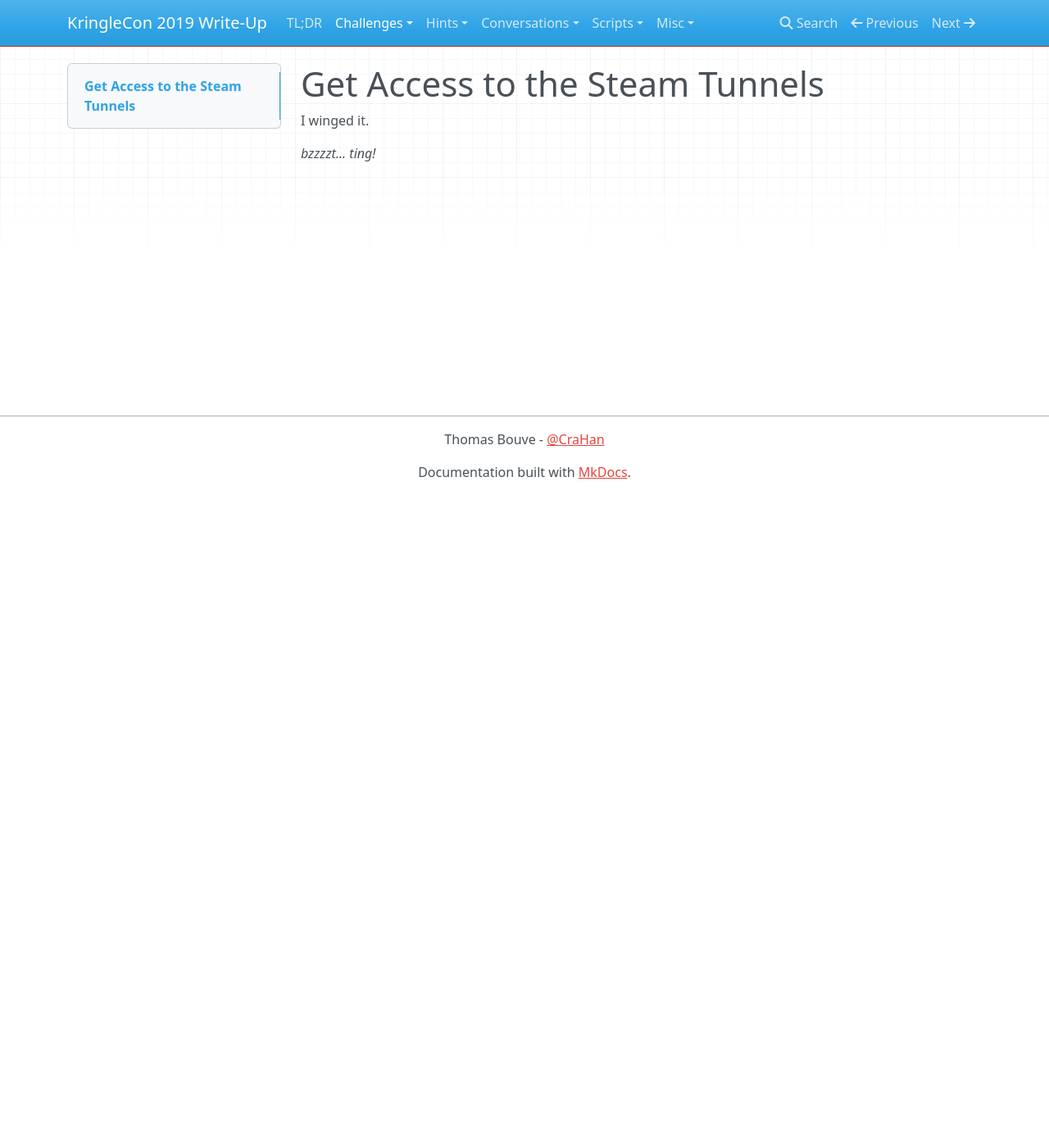
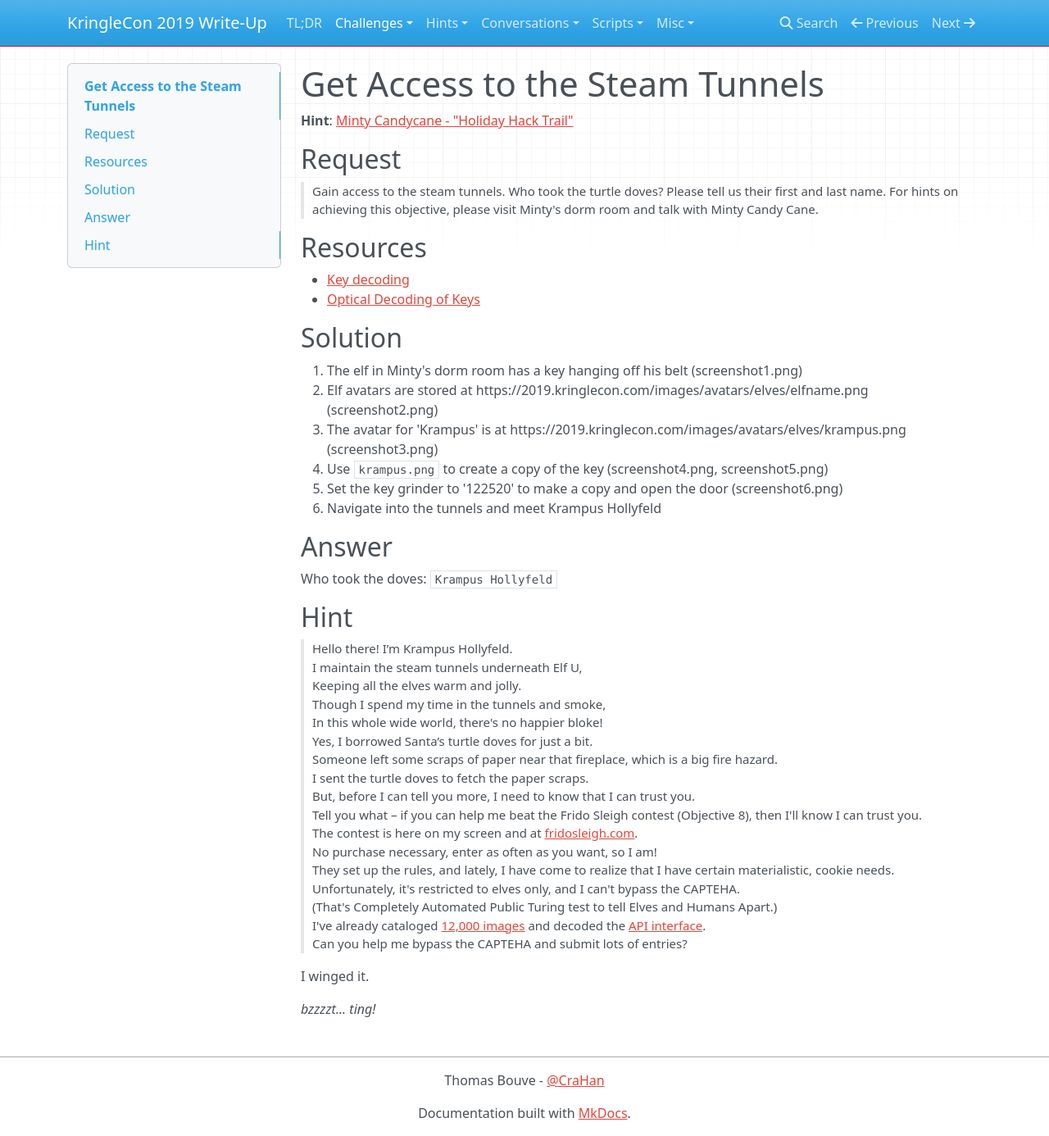
Before and after one commit to crahan/HolidayHackChallenge2019, an MkDocs documentation site: the page built from docs/challenges/c7.md, in a window 1280 px wide and 1386 px high. Shown: the whole window at 82% size. Built offline with MkDocs 1.6.1, drawn with Linux system fonts in a browser that asks for light colours; nearby versions of some CDN libraries; a style sheet for code colours, icons or effects is not loaded.

Commit message:
Fix c5, first c7 version.

```diff
--- a/docs/challenges/c7.md
+++ b/docs/challenges/c7.md
@@ -1,4 +1,42 @@
 # Get Access to the Steam Tunnels
+**Hint**: [Minty Candycane - "Holiday Hack Trail"](../hints/h7.md)
+
+## Request
+> Gain access to the steam tunnels. Who took the turtle doves? Please tell us their first and last name. For hints on achieving this objective, please visit Minty's dorm room and talk with Minty Candy Cane.
+
+## Resources
+- [Key decoding](https://github.com/deviantollam/decoding)
+- [Optical Decoding of Keys](https://www.youtube.com/watch?v=KU6FJnbkeLA&feature=youtu.be)
+
+## Solution
+1. The elf in Minty's dorm room has a key hanging off his belt (screenshot1.png)
+2. Elf avatars are stored at https://2019.kringlecon.com/images/avatars/elves/elfname.png (screenshot2.png)
+3. The avatar for 'Krampus' is at https://2019.kringlecon.com/images/avatars/elves/krampus.png (screenshot3.png)
+4. Use `krampus.png` to create a copy of the key (screenshot4.png, screenshot5.png)
+5. Set the key grinder to '122520' to make a copy and open the door (screenshot6.png)
+6. Navigate into the tunnels and meet Krampus Hollyfeld
+
+## Answer
+Who took the doves: `Krampus Hollyfeld`
+
+## Hint
+> Hello there! I’m Krampus Hollyfeld.
+> I maintain the steam tunnels underneath Elf U,
+> Keeping all the elves warm and jolly.
+> Though I spend my time in the tunnels and smoke,
+> In this whole wide world, there's no happier bloke!
+> Yes, I borrowed Santa’s turtle doves for just a bit.
+> Someone left some scraps of paper near that fireplace, which is a big fire hazard.
+> I sent the turtle doves to fetch the paper scraps.
+> But, before I can tell you more, I need to know that I can trust you.
+> Tell you what – if you can help me beat the Frido Sleigh contest (Objective 8), then I'll know I can trust you.
+> The contest is here on my screen and at [fridosleigh.com](https://fridosleigh.com/).
+> No purchase necessary, enter as often as you want, so I am!
+> They set up the rules, and lately, I have come to realize that I have certain materialistic, cookie needs.
+> Unfortunately, it's restricted to elves only, and I can't bypass the CAPTEHA.
+> (That's Completely Automated Public Turing test to tell Elves and Humans Apart.)
+> I've already cataloged [12,000 images](https://downloads.elfu.org/capteha_images.tar.gz) and decoded the [API interface](https://downloads.elfu.org/capteha_api.py).
+> Can you help me bypass the CAPTEHA and submit lots of entries?
 
 
 I winged it.
```
Also changed, not shown: docs/challenges/c5.md (+1 -1 lines).
